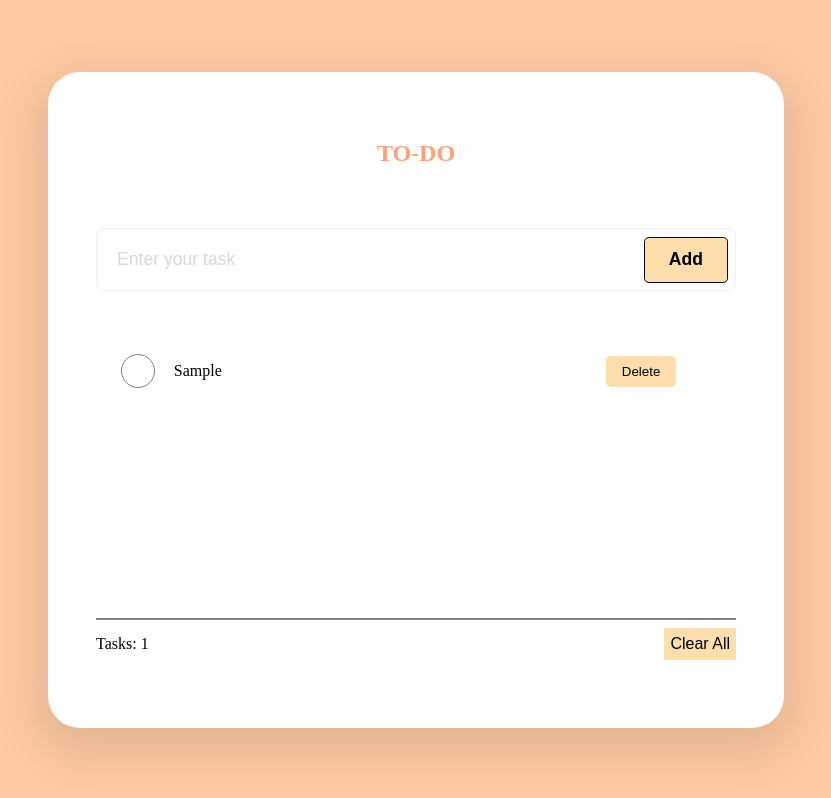
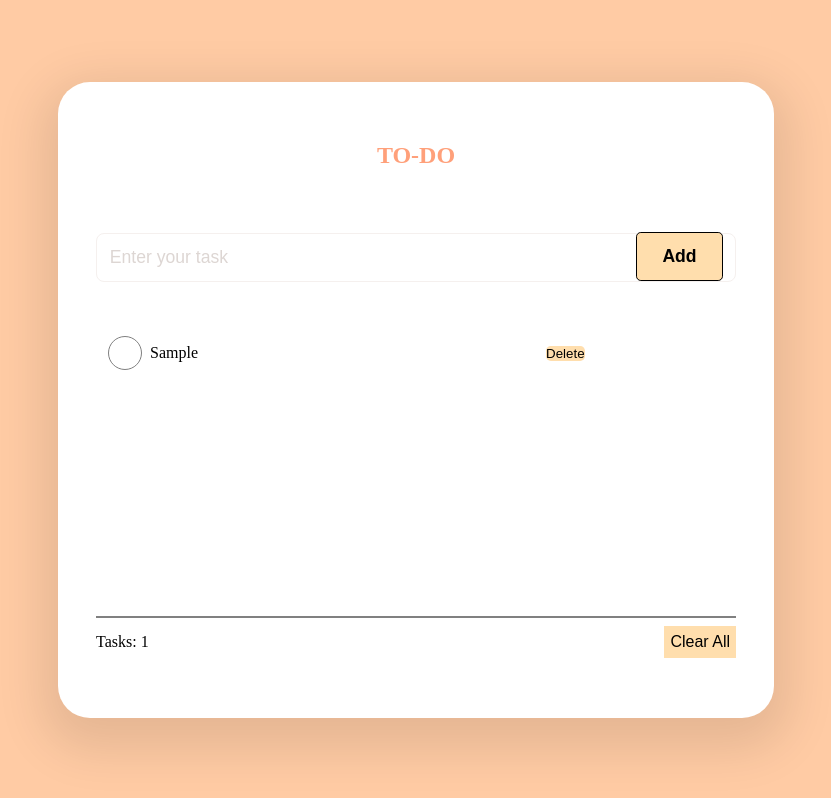
Before and after one commit to nabila39/Todo-App, a plain HTML site: page index.html in a window 1280 px wide. Both pictures are taken after typing "Sample" into the empty fields and a click on the button "Add". Shown: the whole page, without its empty margins (224-1055 px from the left). Drawn offline with Linux system fonts and the light colour scheme.

Commit message:
Update style.css
update it to mack it more responcive

```diff
--- a/style.css
+++ b/style.css
@@ -1,5 +1,5 @@
-body{
-    background-color: #ffcba4 ;
+body {
+  background-color: #ffcba4;
   margin: 0;
   height: 100vh;
   display: flex;
@@ -7,91 +7,94 @@ body{
   justify-content: space-evenly;
   align-items: center;
 }
-.add{
+
+.add {
   color: #000000;
   font-size: 1.1rem;
   font-weight: bold;
-    padding: 0.7rem 1.5rem;
+  padding: 2% 4%;
   border-radius: 0.3rem;
   background-color: #ffdead;
-    border: 0.8px solid #000000;
-    /*border: none;*/
+  border: 0.1rem solid #000000;
   position: absolute;
-    right: 0.5rem;
-    bottom: 0.5rem;
+  right: 2%;
+  bottom: 2%;
+}
 
-}
 .add:hover {
   background-color: #ffa07a;
   color: rgb(0, 0, 0);
   border: none;
 }
-h1,h2,h3,h4,h5,h6,p{
+
+h1, h2, h3, h4, h5, h6, p {
   margin: 0;
 }
 
-/*todo container*/
-.todo{
+.todo {
   display: flex;
   flex-direction: column;
   justify-content: space-around;
   border-radius: 2rem;
   background-color: white;
-    padding: 3rem;
+  padding: 3%;
   height: 70%;
   width: 50%;
   box-shadow: 0rem 1rem 3rem 1rem rgba(0, 0, 0, 0.1);
   min-width: 30rem;
 }
-h1{
+
+h1 {
   text-transform: uppercase;
   height: 3rem;
   color: #ffa07a;
   text-align: center;
 }
-.input{
+
+.input {
   position: relative;
   display: flex;
 }
-.input-field{
-    padding: 1.25rem;
+
+.input-field {
+  padding: 2%;
   border-radius: 0.5rem;
-    border: 0.06rem solid #f5f0ee;
+  border: 0.1rem solid #f5f0ee;
   width: 100%;
   font-size: 1.1rem;
 }
-input[type="text"]::placeholder{
+
+input[type="text"]::placeholder {
   color: #ddd6d3;
 }
+
 .todo-container {
   display: flex;
-    gap: 1rem;
+  gap: 1%;
 }
+
 ul {
   padding: 0;
   margin: 0;
   overflow-y: scroll;
 }
+
 li {
   display: flex;
   flex-direction: column;
   gap: 1.2rem;
-    padding: 1.3rem;
+  padding: 1.3%;
 }
-
 
 #todoList p {
   display: flex;
-    gap: 1rem;
-    color:#000000 ;
+  gap: 1%;
+  color: #000000;
   align-items: center;
-    width: 25rem;
+  width: 25rem; /* You may adjust this width as needed */
   word-wrap: break-word;
 }
 
-  #todoList .disabled {
-    color: #8f98a8;
-  }
 #todoList .disabled {
   color: #8f98a8;
 }
@@ -99,7 +102,6 @@ input[type="text"]::placeholder{
 .disabled {
   display: flex;
   text-decoration: line-through;
-
 }
 
 input[type="checkbox"] {
@@ -107,8 +109,6 @@ input[type="text"]::placeholder{
   -webkit-appearance: none;
   -moz-appearance: none;
   cursor: pointer;
-
-
 }
 
 input[type="checkbox"]::before {
@@ -118,21 +118,19 @@ input[type="text"]::placeholder{
   height: 2rem;
   font-size: 1.7rem;
   text-align: center;
-    border: 0.06rem solid gray;
+  border: 0.1rem solid gray;
   border-radius: 50%;
   color: transparent;
-
-
 }
 
 input[type="checkbox"]:checked::before {
   color: rgb(0, 0, 0);
   background-color: rgb(135, 209, 135);
-    border: 0.06rem solid rgb(135, 209, 135);
+  border: 0.1rem solid rgb(135, 209, 135);
   border-radius: 50%;
   checkmark: "\2713";
+}
 
-  }
 .todo-container {
   display: flex;
   align-items: center;
@@ -144,11 +142,11 @@ input[type="text"]::placeholder{
 }
 
 .delete-button {
-    margin-left: 1rem;
+  margin-left: 1%;
   background-color: #ffdead;
   color: rgb(0, 0, 0);
   border: none;
-    padding: 0.5rem 1rem;
+  padding: 0.5% 1%;
   border-radius: 0.3rem;
   cursor: pointer;
 }
@@ -156,14 +154,14 @@ input[type="text"]::placeholder{
 .delete-button:hover {
   background-color: #ffa07a;
 }
+
 .todo-buttons {
   display: flex;
-    gap: 1rem;
+  gap: 1%;
 }
 
-
 .counter {
-    border: 0.06rem solid grey;
+  border: 0.1rem solid grey;
 }
 
 .counter-container {
```
Lines whose indentation alone changed are shown as unchanged.
